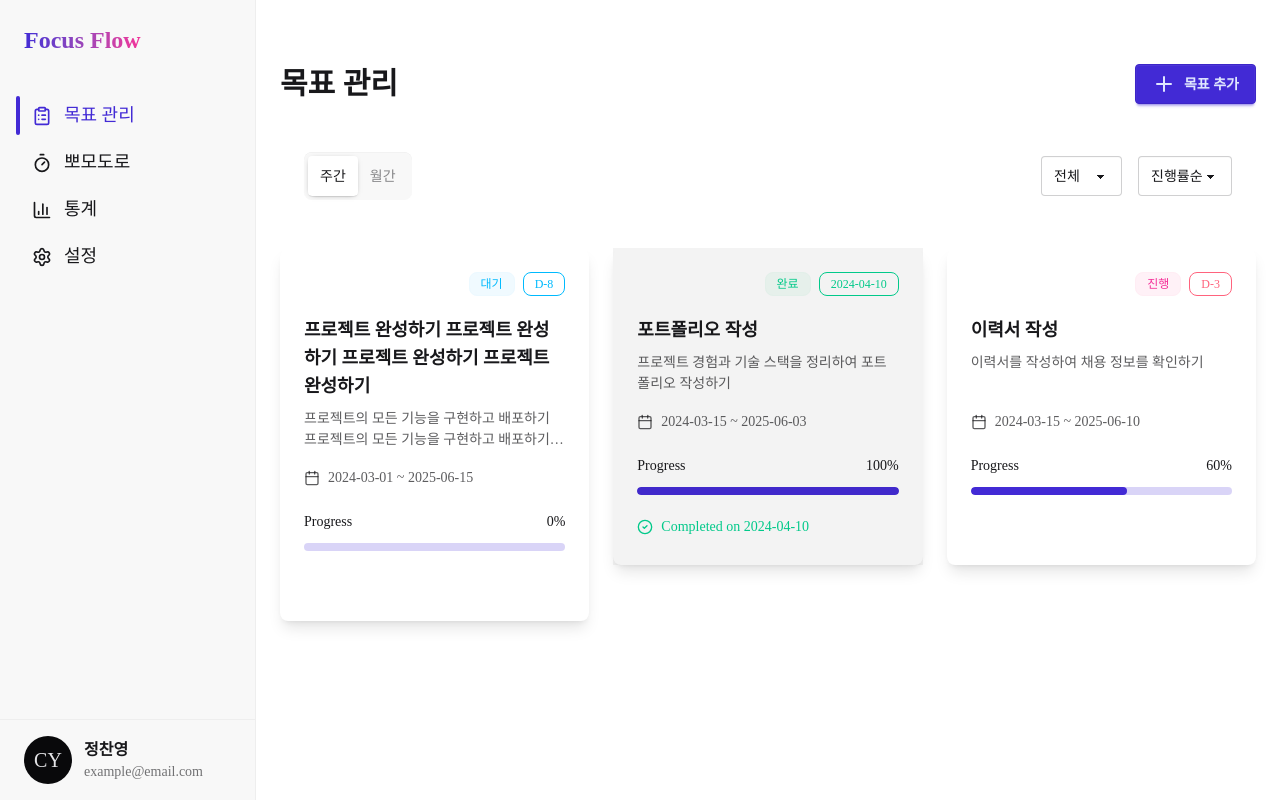
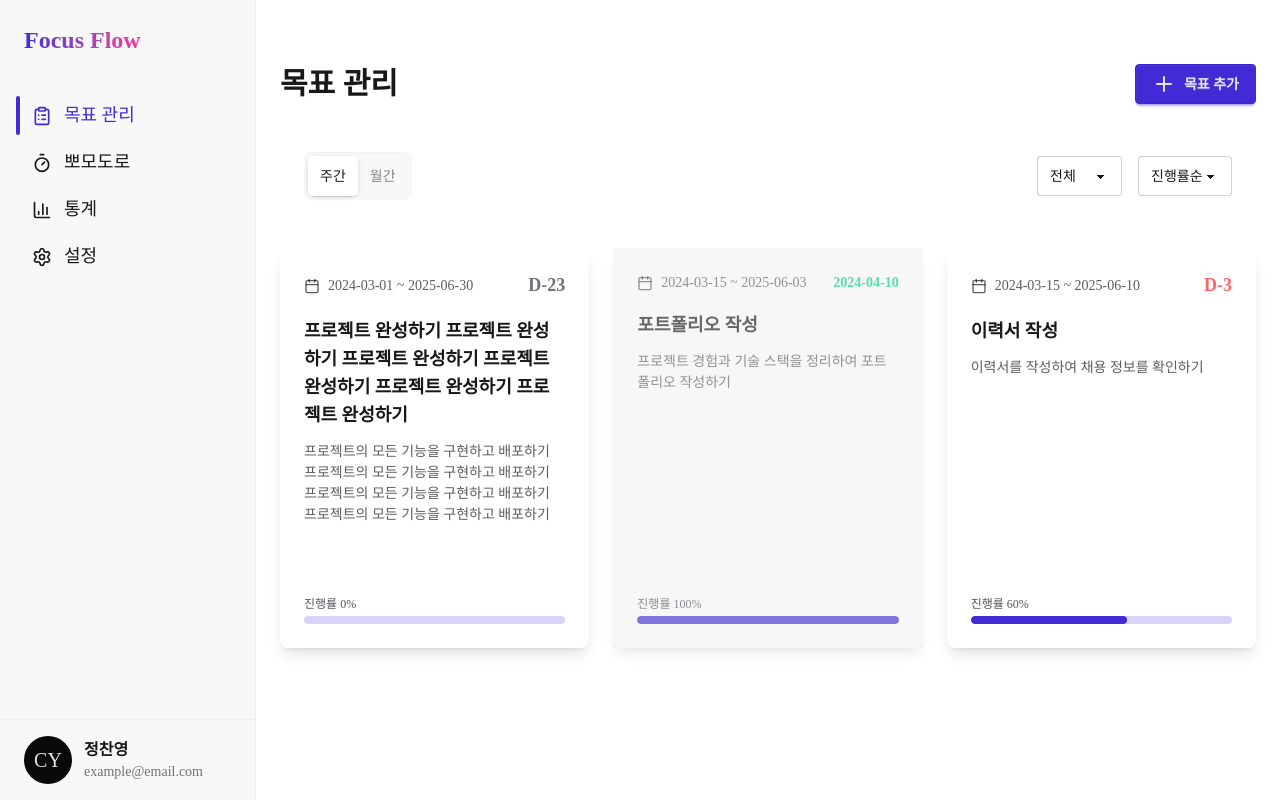
Before and after one commit to jchyng/focus-flow, a Next.js app: page /goals in a window 1280 px wide. Built offline with nearby package versions, Linux system fonts and the light colour scheme.

Commit message:
목표 관리 UI 개선 및 작업 관리에 버튼 추가

```diff
--- a/src/app/(dashboard)/goals/[id]/page.tsx
+++ b/src/app/(dashboard)/goals/[id]/page.tsx
@@ -1,6 +1,15 @@
 'use client';
 
-import { ArrowLeft, Timer, Calendar, Plus, Pencil, Trash, MoreHorizontal } from 'lucide-react';
+import {
+  ArrowLeft,
+  Timer,
+  Calendar,
+  Plus,
+  Pencil,
+  Trash,
+  MoreHorizontal,
+  Check,
+} from 'lucide-react';
 import { useRouter } from 'next/navigation';
 import { Status, StatusInfo, Task, Priority, PriorityInfo } from '@/types/goal';
 import { useState } from 'react';
@@ -47,6 +56,11 @@ function Header({ title }: { title: string }) {
             <li>
               <button onClick={() => alert('수정 기능은 구현 예정입니다.')}>
                 <Pencil size={16} /> 수정
+              </button>
+            </li>
+            <li>
+              <button onClick={() => alert('수정 기능은 구현 예정입니다.')}>
+                <Check size={16} /> 완료
               </button>
             </li>
             <li>
@@ -161,7 +175,7 @@ function TaskColumn({ title, tasks, status }: TaskColumnProps) {
   });
   const { open } = useModal();
 
-  const handleAddTask = (status: Status) => {
+  const handleAddTask = () => {
     open('TaskModal');
   };
 
@@ -210,7 +224,7 @@ function TaskColumn({ title, tasks, status }: TaskColumnProps) {
             <TaskCard key={task.id} task={task} />
           ))}
           <button
-            onClick={() => handleAddTask(status)}
+            onClick={() => handleAddTask()}
             className="w-full p-3 border-2 border-dashed border-base-content/20 rounded-xl transition-colors flex items-center justify-center gap-2 text-base-content/50 hover:border-base-content/50 hover:text-base-content/80"
           >
             <Plus size={18} />
--- a/src/app/(dashboard)/goals/page.tsx
+++ b/src/app/(dashboard)/goals/page.tsx
@@ -1,7 +1,7 @@
 'use client';
 
-import { Goal, Status, StatusInfo } from '@/types/goal';
-import { Plus, ChevronLeft, ChevronRight, Calendar, CheckCircle2 } from 'lucide-react';
+import { Goal, Status } from '@/types/goal';
+import { Plus, ChevronLeft, ChevronRight, Calendar } from 'lucide-react';
 import { useState } from 'react';
 import Link from 'next/link';
 import { formatYearMonth, calculateDDay } from '@/lib/utils/format';
@@ -32,7 +32,7 @@ enum FilterStatus {
 
 const FilterStatusText = {
   [FilterStatus.ALL]: '전체',
-  [FilterStatus.DOING]: '진행중',
+  [FilterStatus.DOING]: '진행 중',
   [FilterStatus.DONE]: '완료',
 };
 
@@ -166,12 +166,12 @@ function LookupOptionsBar() {
 const goals: Goal[] = [
   {
     id: '1',
-    title: '프로젝트 완성하기 프로젝트 완성하기 프로젝트 완성하기 프로젝트 완성하기',
-    description:
-      '프로젝트의 모든 기능을 구현하고 배포하기 프로젝트의 모든 기능을 구현하고 배포하기 프로젝트의 모든 기능을 구현하고 배포하기 프로젝트의 모든 기능을 구현하고 배포하기 ',
+    title:
+      '프로젝트 완성하기 프로젝트 완성하기 프로젝트 완성하기 프로젝트 완성하기 프로젝트 완성하기 프로젝트 완성하기',
+    description: `프로젝트의 모든 기능을 구현하고 배포하기\n프로젝트의 모든 기능을 구현하고 배포하기\n프로젝트의 모든 기능을 구현하고 배포하기\n프로젝트의 모든 기능을 구현하고 배포하기 `,
     progress: 0,
     startDate: '2024-03-01',
-    endDate: '2025-06-15',
+    endDate: '2025-06-30',
     status: Status.TODO,
   },
   {
@@ -206,60 +206,53 @@ function GoalCard({ goal }: GoalCardProps) {
 
   function getDDayBadge() {
     if (isCompleted) {
-      return (
-        <div className="badge badge-outline badge-success text-[12px]">{goal.completedAt}</div>
-      );
+      return <div className="text-success font-semibold border-0">{goal.completedAt}</div>;
     }
 
     const dDayText = dDay > 0 ? `D-${dDay}` : dDay < 0 ? `D+${Math.abs(dDay)}` : 'D-Day';
-    const badgeColor = dDay <= 0 ? 'badge-error' : isNearDeadline ? 'badge-error' : 'badge-info';
+    const badgeColor =
+      dDay <= 0 ? 'text-red-400' : isNearDeadline ? 'text-red-400' : 'text-zinc-500';
 
-    return <div className={`badge badge-outline ${badgeColor} text-[12px]`}>{dDayText}</div>;
+    return <div className={`font-bold border-0 text-[18px] ${badgeColor}`}>{dDayText}</div>;
   }
 
   return (
     <div
       className={`card bg-base-100 shadow-lg hover:shadow-xl transition-all duration-200 relative ${
         isCompleted
-          ? 'after:absolute after:inset-0 after:bg-base-content/5 after:pointer-events-none'
+          ? 'after:absolute after:inset-0 after:bg-base-content/5 after:pointer-events-none opacity-65'
           : ''
       }`}
     >
-      <div className="card-body">
-        <div className="w-full flex justify-end gap-2 mb-3">
-          <div className={`badge badge-soft text-[12px] ${StatusInfo[goal.status].className}`}>
-            {StatusInfo[goal.status].text}
+      <div className={`card-body h-[400px] justify-between`}>
+        <div className={'flex flex-col gap-3'}>
+          <div className="w-full flex justify-between gap-2 mb-1.5">
+            <div
+              className={`flex items-center justify-start gap-2 text-sm text-base-content/70 mt-0`}
+            >
+              <Calendar size={16} />
+              <span>
+                {goal.startDate} ~ {goal.endDate}
+              </span>
+            </div>
+            {getDDayBadge()}
           </div>
-          {getDDayBadge()}
-        </div>
-        <h2 className="card-title text-lg font-bold block">{goal.title}</h2>
+          <h2 className="card-title text-lg font-bold block">{goal.title}</h2>
 
-        <p className="text-base-content/70 line-clamp-2 h-11 overflow-hidden">{goal.description}</p>
-
-        <div className="flex flex-col gap-2 mt-2">
-          <div className="flex items-center gap-2 text-sm text-base-content/70">
-            <Calendar size={16} />
-            <span>
-              {goal.startDate} ~ {goal.endDate}
-            </span>
-          </div>
+          <pre className="text-base-content/70 whitespace-pre-wrap">{goal.description}</pre>
         </div>
 
-        <div className="mt-4">
-          <div className="flex justify-between text-sm mb-1">
-            <span>Progress</span>
-            <span>{goal.progress}%</span>
+        <div>
+          <span className="text-zinc-600 text-[12px] whitespace-nowrap">
+            진행률 {goal.progress}%
+          </span>
+          <div className="flex items-center gap-2 text-sm mt-0.5">
+            <progress
+              className="progress progress-primary w-full"
+              value={goal.progress}
+              max="100"
+            />
           </div>
-          <progress className="progress progress-primary w-full" value={goal.progress} max="100" />
-        </div>
-
-        <div className="h-6 mt-2">
-          {goal.completedAt && (
-            <div className="flex items-center gap-2 text-sm text-success">
-              <CheckCircle2 size={16} />
-              <span>Completed on {goal.completedAt}</span>
-            </div>
-          )}
         </div>
       </div>
     </div>
--- a/src/types/goal.ts
+++ b/src/types/goal.ts
@@ -7,13 +7,13 @@ export enum Status {
 export const StatusInfo = {
   [Status.TODO]: {
     text: '대기',
-    description: '아직 시작하지 않은 작업',
-    className: 'badge-info',
+    description: '진행할 작업',
+    className: 'badge-neutral',
   },
   [Status.DOING]: {
     text: '진행',
     description: '현재 진행 중인 작업',
-    className: 'badge-secondary',
+    className: 'badge-warning',
   },
   [Status.DONE]: {
     text: '완료',
```
